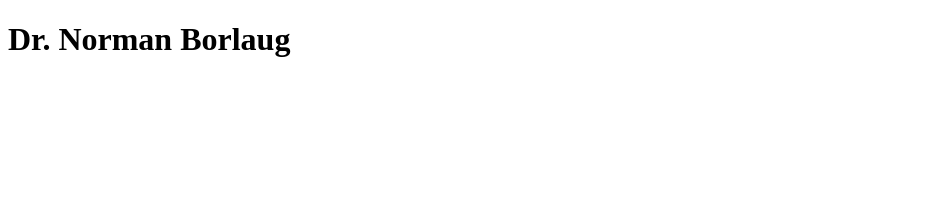
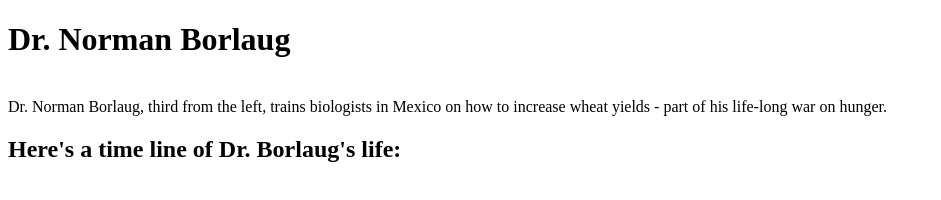
Before and after one commit to kishorekumer78/microverseProj2, a plain HTML site: page index.html in a window 1280 px wide. Shown: the whole page, without its empty margins (0-941 px from the left). Drawn offline with Linux system fonts and the light colour scheme.

Commit message:
task 5 & 6

```diff
--- a/index.html
+++ b/index.html
@@ -11,14 +11,16 @@
       <h1 id="title">Dr. Norman Borlaug</h1>
 
       <div id="img-div">
-        <img id="image" src="" alt="">
+        <img id="image" src="" alt="" />
+        <div id="img-caption">
+          Dr. Norman Borlaug, third from the left, trains biologists in Mexico
+          on how to increase wheat yields - part of his life-long war on hunger.
+        </div>
       </div>
-
-
-
+      <section id="tribute-info">
+        <h2>Here's a time line of Dr. Borlaug's life:</h2>
+      </section>
     </main>
-
-
 
     <script src="https://cdn.freecodecamp.org/testable-projects-fcc/v1/bundle.js"></script>
     <script src="js/index.js"></script>
```
